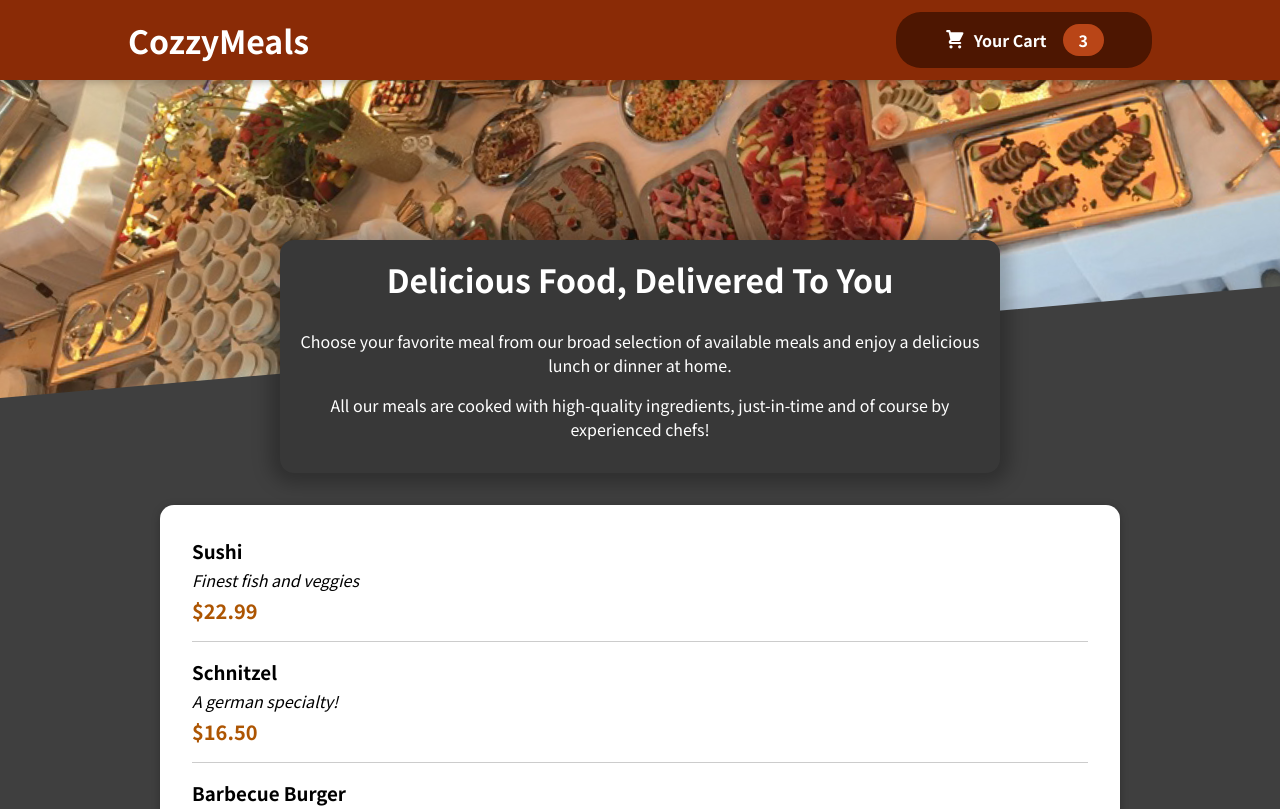
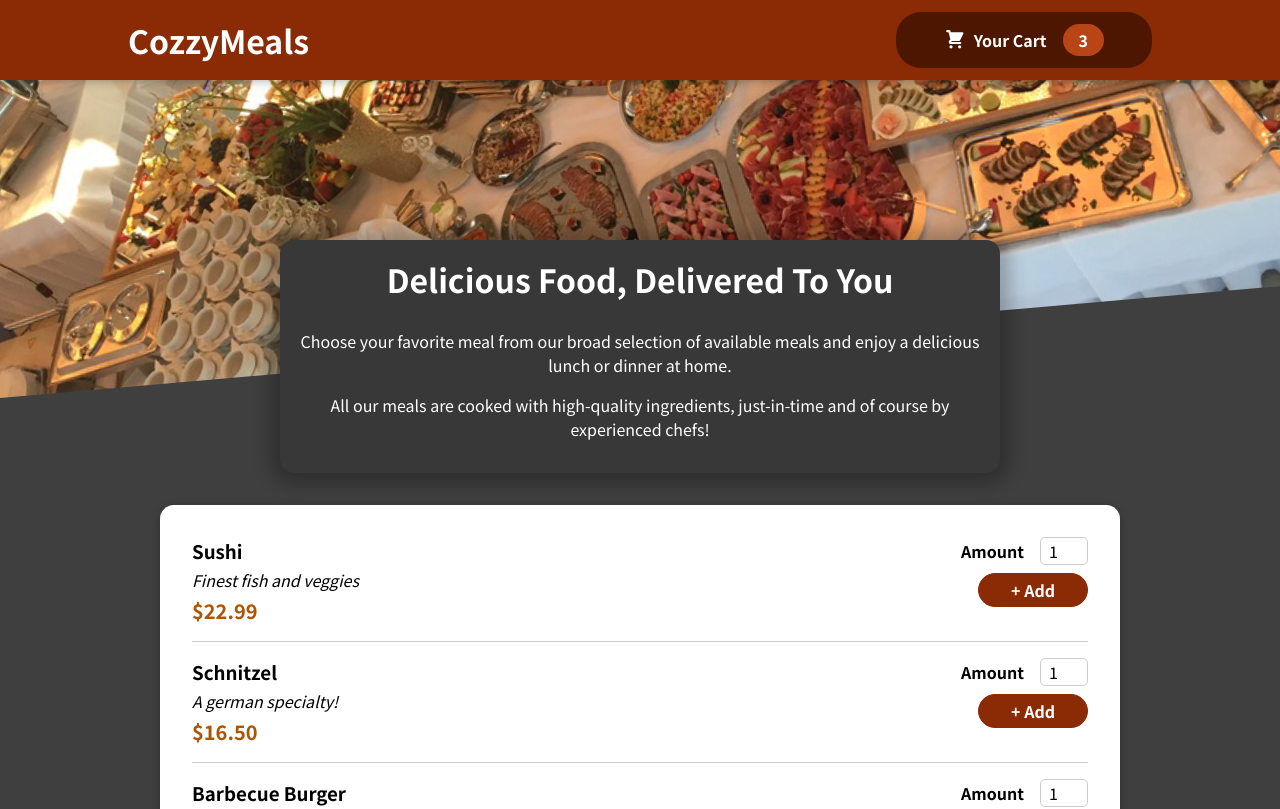
Before and after one commit to tonynnabs/react-food-app, a React (Create React App) app: page / in a window 1280 px wide. Shown: the top 809 px of the page. Built offline with nearby package versions, Linux system fonts and the light colour scheme.

Commit message:
fixing up form input

```diff
--- a/src/components/Meals/SingleMeal/MealItem.js
+++ b/src/components/Meals/SingleMeal/MealItem.js
@@ -1,4 +1,5 @@
 import classes from "./MealItem.module.css";
+import MealItemForm from "./MealItemForm";
 
 const MealItem = (props) => {
     const price = `$${props.price.toFixed(2)}`;
@@ -9,7 +10,9 @@
         <div className={classes.description}>{props.description}</div>
         <div className={classes.price}>{price}</div>
       </div>
-      <div></div>
+      <div>
+          <MealItemForm />
+      </div>
     </li>
   );
 };
--- /dev/null
+++ b/src/components/Meals/SingleMeal/MealItemForm.js
@@ -0,0 +1,18 @@
+import Input from '../../UI/Input';
+import classes from './MealItemForm.module.css';
+
+const MealItemForm = props => {
+    return <form className={classes.form}>
+        <Input label="Amount" input={{
+            id: 'amount',
+            type: 'number',
+            min: '1',
+            max: '5',
+            defaultValue: '1',
+            step: '1'
+        }}/>
+        <button>+ Add</button>
+    </form>
+}
+
+export default MealItemForm;
--- /dev/null
+++ b/src/components/Meals/SingleMeal/MealItemForm.module.css
@@ -0,0 +1,20 @@
+.form {
+    text-align: right;
+  }
+
+  .form button {
+    font: inherit;
+    cursor: pointer;
+    background-color: #8a2b06;
+    border: 1px solid #8a2b06;
+    color: white;
+    padding: 0.25rem 2rem;
+    border-radius: 20px;
+    font-weight: bold;
+  }
+
+  .form button:hover,
+  .form button:active {
+    background-color: #641e03;
+    border-color: #641e03;
+  }
--- /dev/null
+++ b/src/components/UI/Input.js
@@ -0,0 +1,12 @@
+import classes from "./Input.module.css";
+
+const Input = (props) => {
+  return (
+    <div className={classes.input}>
+      <label htmlFor={props.input.id}>{props.label}</label>
+      <input {...props.input} />
+    </div>
+  );
+};
+
+export default Input;
--- /dev/null
+++ b/src/components/UI/Input.module.css
@@ -0,0 +1,18 @@
+.input {
+    display: flex;
+    align-items: center;
+    margin-bottom: 0.5rem;
+  }
+
+  .input label {
+    font-weight: bold;
+    margin-right: 1rem;
+  }
+
+  .input input {
+    width: 3rem;
+    border-radius: 5px;
+    border: 1px solid #ccc;
+    font: inherit;
+    padding-left: 0.5rem;
+  }
```
Also changed, not shown: src/components/Meals/SingleMeal/MealForm.js (deleted), 1 other file (tests, documents, lock files or other folders).
